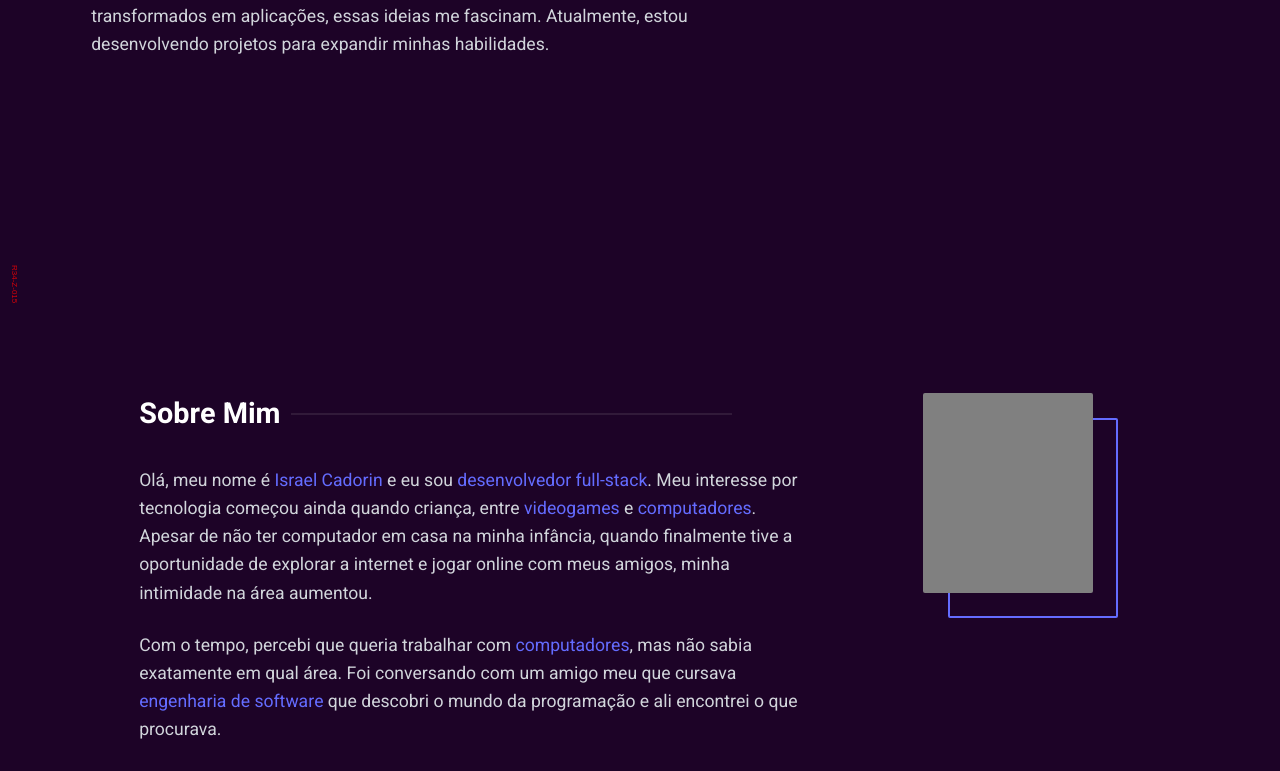
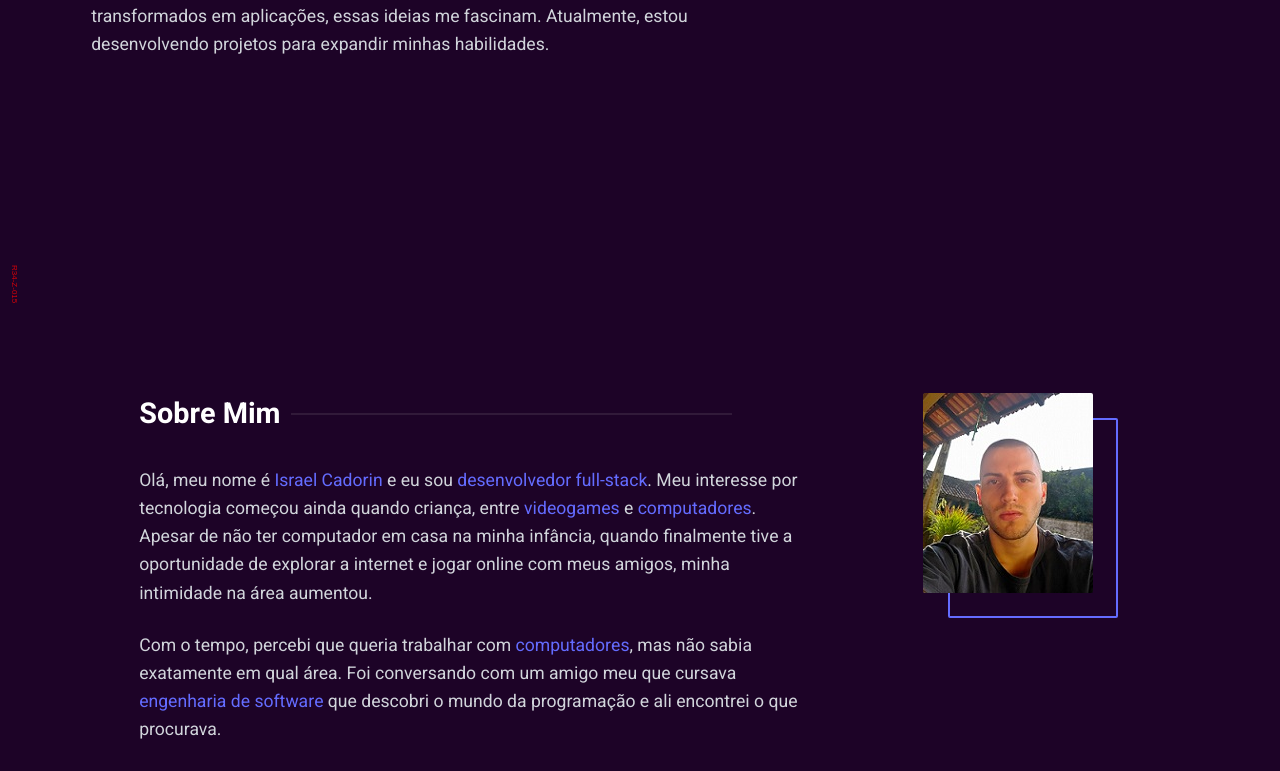
Before and after one commit to icadorin/portfolio, a React (Vite) app: page / in a window 1280 px wide. Shown: the part 487-1258 px from the top of the page. Built offline with nearby package versions, Linux system fonts and the light colour scheme.

Commit message:
Added profile photo

```diff
--- a/src/components/About.tsx
+++ b/src/components/About.tsx
@@ -3,6 +3,7 @@ import ArrowRightIcon from '@mui/icons-material/ArrowRight';
 import '../styles/global.css';
 import '../styles/about.css';
 import { aboutData } from '../data/aboutData';
+import profileImage from '../assets/images/profile-photo.jpeg';
 import HighlightedText from './common/HighlightedTextAbout';
 
 const About: React.FC = () => {
@@ -42,6 +43,7 @@ const About: React.FC = () => {
 
       <div className="photo-container">
         <div className="profile-photo">
+          <img src={profileImage} alt="Foto de perfil" className="photo" />
           <div className="photo-border"></div>
         </div>
       </div>
--- a/src/styles/about.css
+++ b/src/styles/about.css
@@ -92,11 +92,23 @@
 }
 
 .profile-photo {
+  position: relative;
   width: 170px;
   height: 200px;
-  border-radius: 2px;
+  border-radius: 4px;
   background-color: gray;
   flex-shrink: 0;
+}
+
+.photo {
+  position: absolute;
+  top: 0;
+  left: 0;
+  width: 170px;
+  height: 200px;
+  object-fit: cover;
+  border-radius: 2px;
+  z-index: 2;
 }
 
 .photo-border {
--- a/src/styles/projects.css
+++ b/src/styles/projects.css
@@ -47,6 +47,13 @@
   border: 1px solid rgba(100, 108, 255, 0.25);
   box-shadow: 0 2px 8px rgba(0, 0, 0, 0.1);
   transition: all 0.4s ease;
+}
+
+.card:hover {
+  transform: translateY(-5px);
+  box-shadow: 0 8px 20px rgba(100, 108, 255, 0.1);
+  border-color: rgba(100, 108, 255, 0.3);
+  background: rgba(255, 255, 255, 0.05);
 }
 
 .card::before {
--- a/src/styles/resume.css
+++ b/src/styles/resume.css
@@ -32,12 +32,6 @@
 
 .resume-description {
   font-size: 1.1rem;
-}
-
-@media (max-width: 1920px) {
-}
-
-@media (max-width: 1600px) {
 }
 
 @media (max-width: 1400px) {
```
Also changed, not shown: src/assets/images/profile-photo.jpeg (added).
